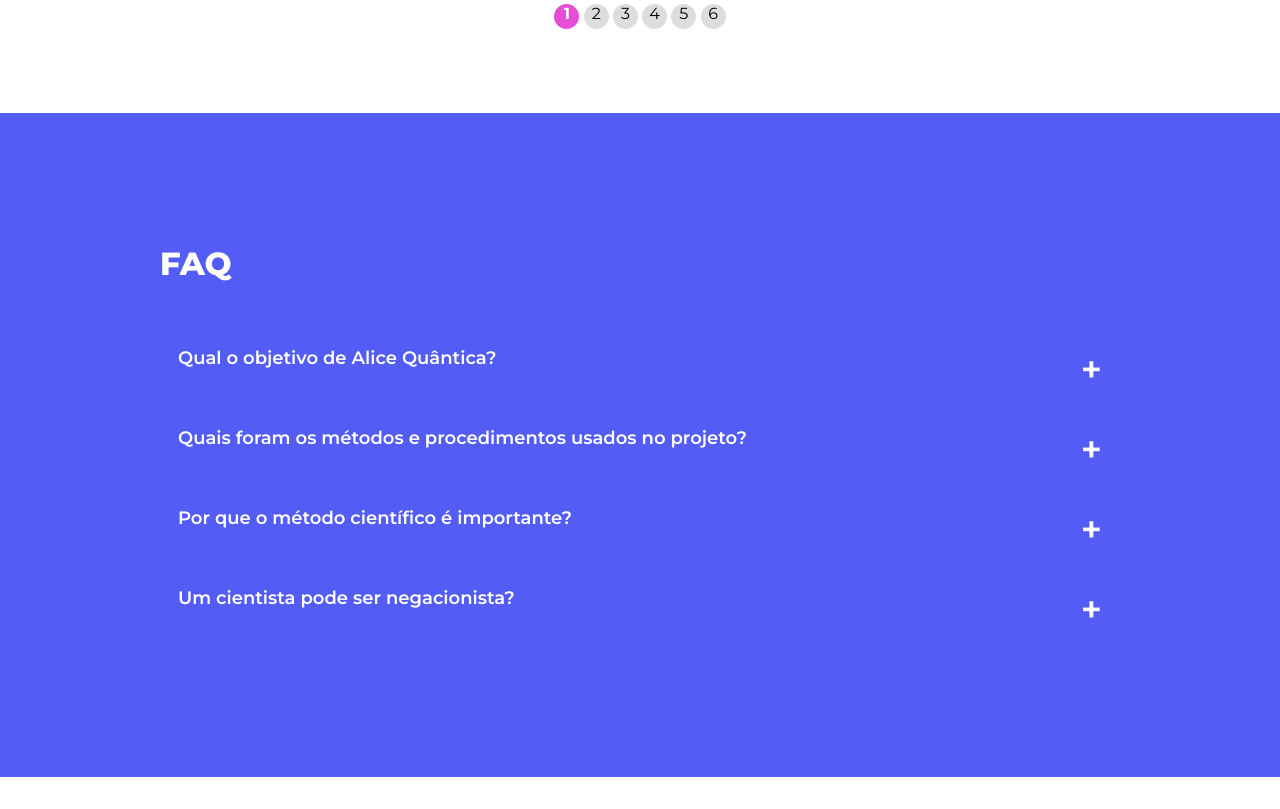
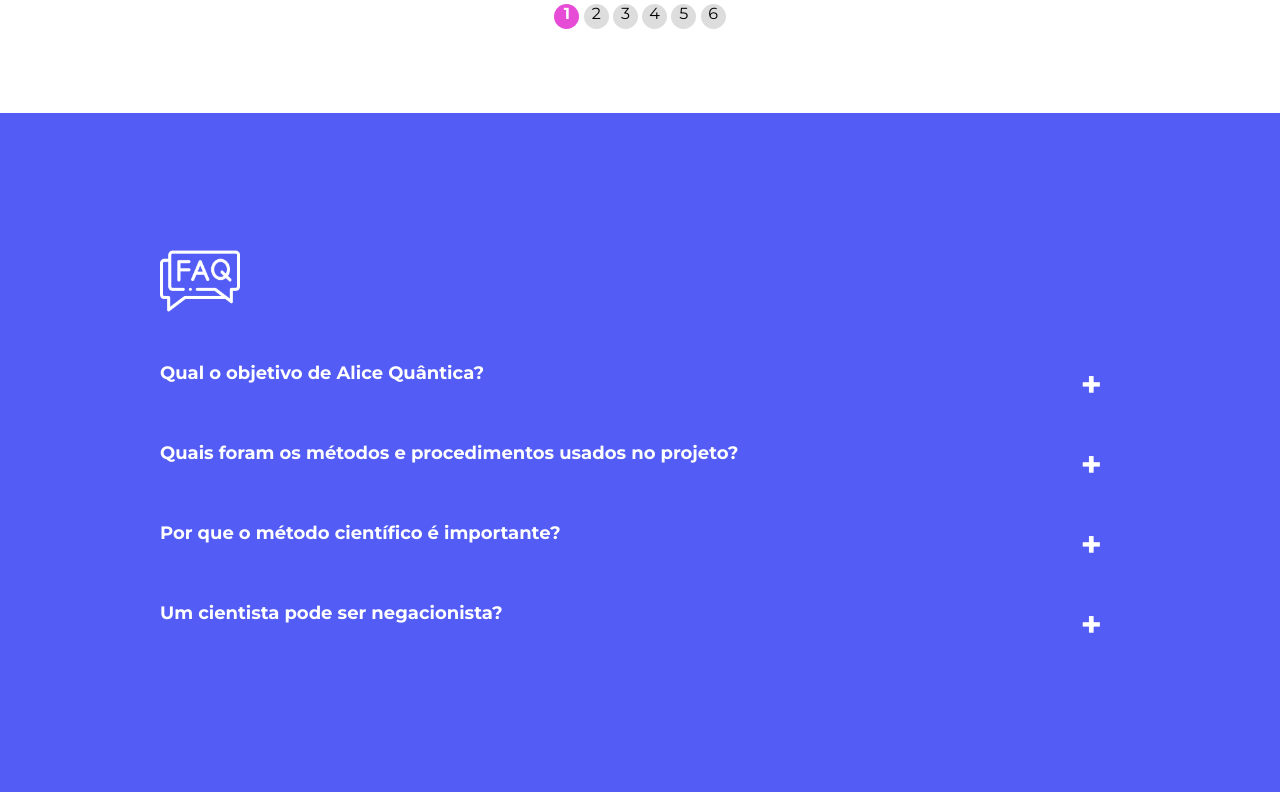
Before and after one commit to tocrossbridge/website-alice-quantica, a PHP site: page / in a window 1280 px wide. Shown: the part 5691-6500 px from the top of the page. Run offline with PHP 8.4, Linux system fonts and the light colour scheme.

Commit message:
style: faq icon

```diff
--- a/index.html
+++ b/index.html
@@ -452,7 +452,7 @@
     <!-- faq -->
     <div class="faq__section pt-5 pb-5">
       <div class="container mt-5 mb-5">
-        <p class="title pb-5">FAQ</p>
+        <img src="./src/icons/faq.png" class="icon--title" />
         <div>
           <button class="collapsible">Qual o objetivo de Alice Quântica?</button>
           <div class="collapsible__content">Lorem ipsulum</div>
@@ -476,7 +476,7 @@
 
     <!-- gallery -->
     <div class="container mt-5 mb-5">
-      <p class="title title--purple">Galeria</p>
+      <p class="title title--purple mb-5">Galeria</p>
       <div class="image-grid">
         <img src="./src/images/gallery/img-01.png" alt="">
         <img class="image-grid-row-2" src="./src/images/gallery/img-02.png" alt="">
--- a/src/css/main.css
+++ b/src/css/main.css
@@ -158,6 +158,12 @@ a{
     line-height: 35px;
 }
 
+.icon--title{
+    width: auto;
+    height: 80px;
+    margin: 0 0 2% 0;
+}
+
 /* About */
 .about__img{
     max-width: 400px;
@@ -295,11 +301,11 @@ a{
 }
 .collapsible{
     width: 100%;
-    padding: 18px;
+    padding: 18px 18px 18px 0;
     border: none;
     text-align: left;
     font-size: 18px;
-    font-weight: 600;
+    font-weight: 700;
     cursor: pointer;
     outline: none;
     color: #fff;
@@ -352,8 +358,8 @@ a{
 }
 @media screen and (max-width: 900px) {
     .container{
-        margin: 10% auto;
-        padding: 20% 0;
+        margin: 2% auto;
+        padding: 5% 0;
     }
     .d-md-flex-d-sm-block{display: block; }
     .col-12{ width: 100%; }
```
Also changed, not shown: src/icons/faq.png (added).
